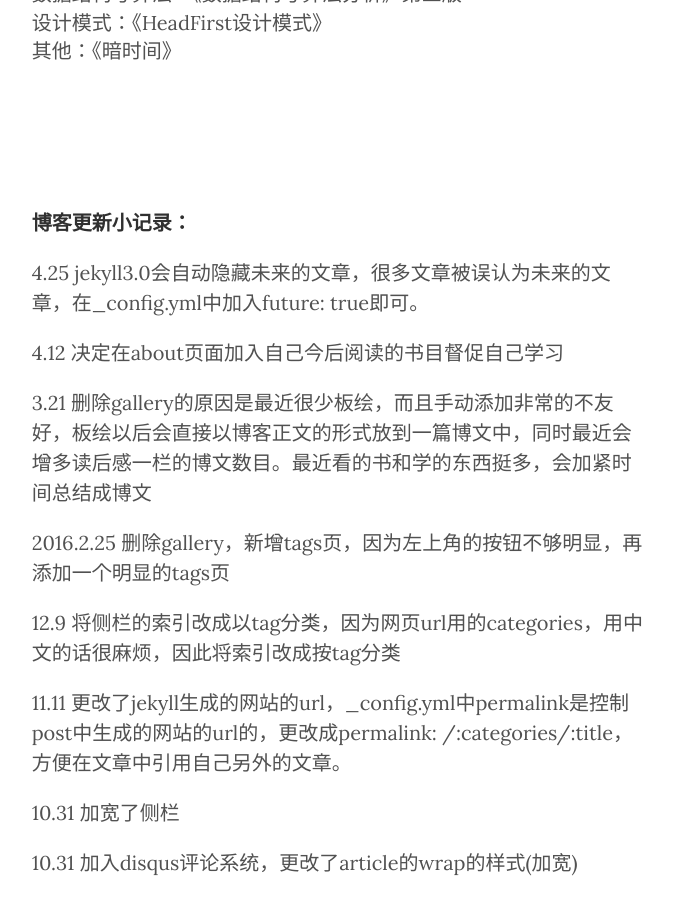
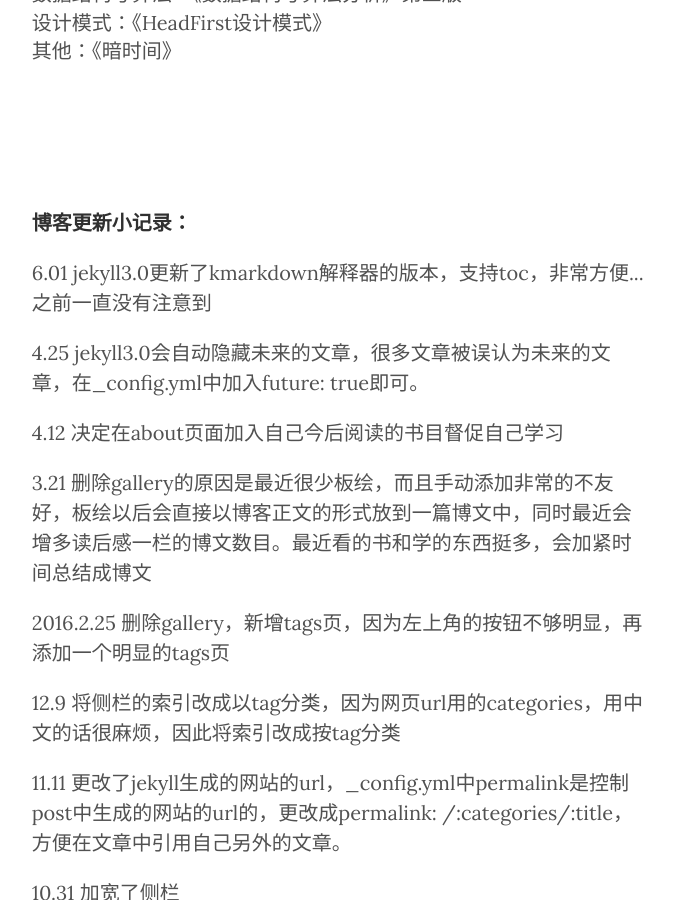
Before and after one commit to 16sixteen/16sixteen.github.io, a Jekyll site: the page built from about.html, in a window 1280 px wide and 900 px high, scrolled down 613 px. Shown: the whole window, without its empty margins (300-974 px from the left). Built offline with Jekyll 4.4.1, drawn with Linux system fonts in a browser that asks for light colours; nearby versions of some CDN libraries; comment, search, counter and statistics services are not loaded.

```diff
--- a/about.html
+++ b/about.html
@@ -20,6 +20,8 @@ C++: 《C++primer》第四版
 <br/><br/><br/><br/><br/>
 
 <p><strong>博客更新小记录：</strong></p>
+
+<p>6.01 jekyll3.0更新了kmarkdown解释器的版本，支持toc，非常方便...之前一直没有注意到</p>
 
 <p>4.25 jekyll3.0会自动隐藏未来的文章，很多文章被误认为未来的文章，在_config.yml中加入future: true即可。</p>
 
```
